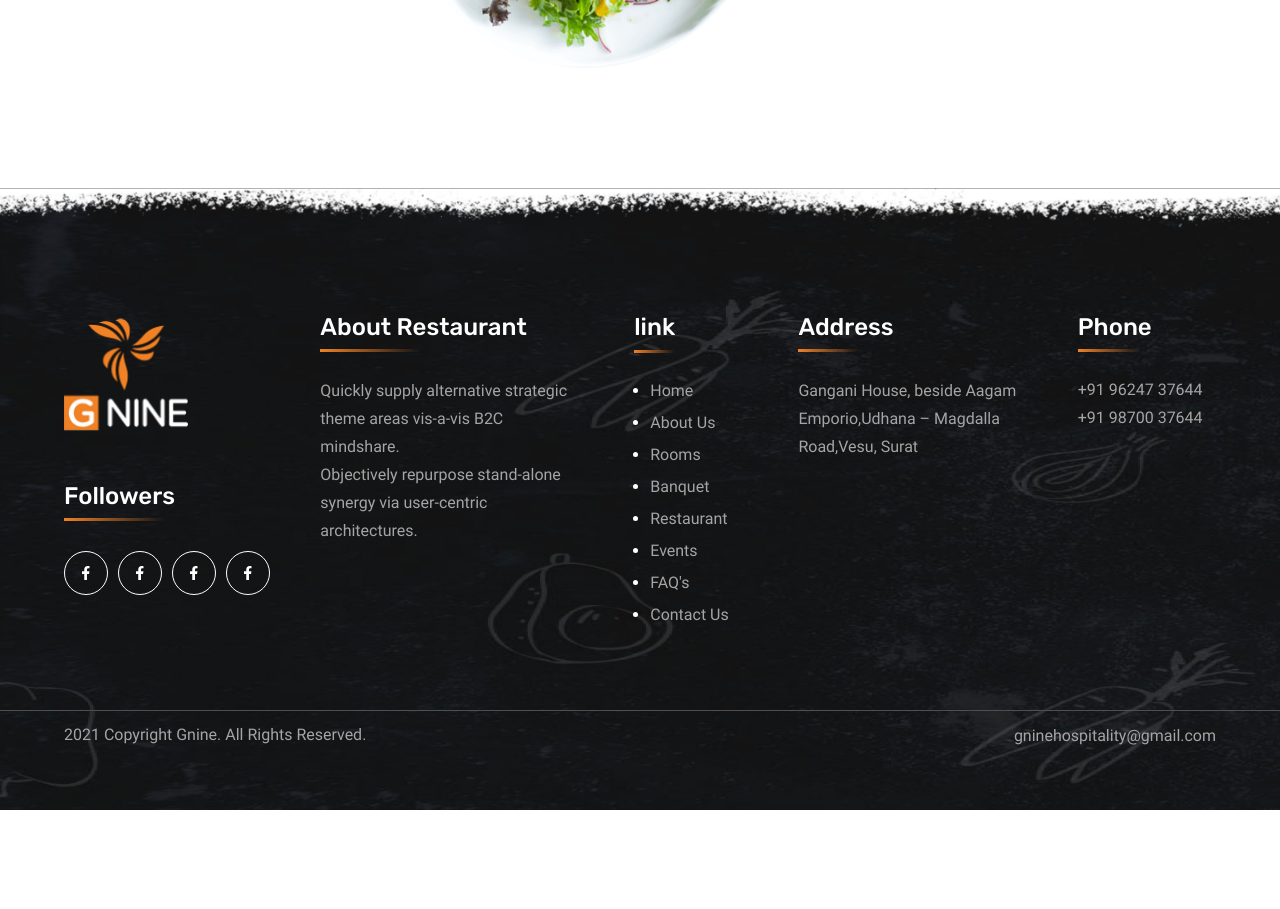
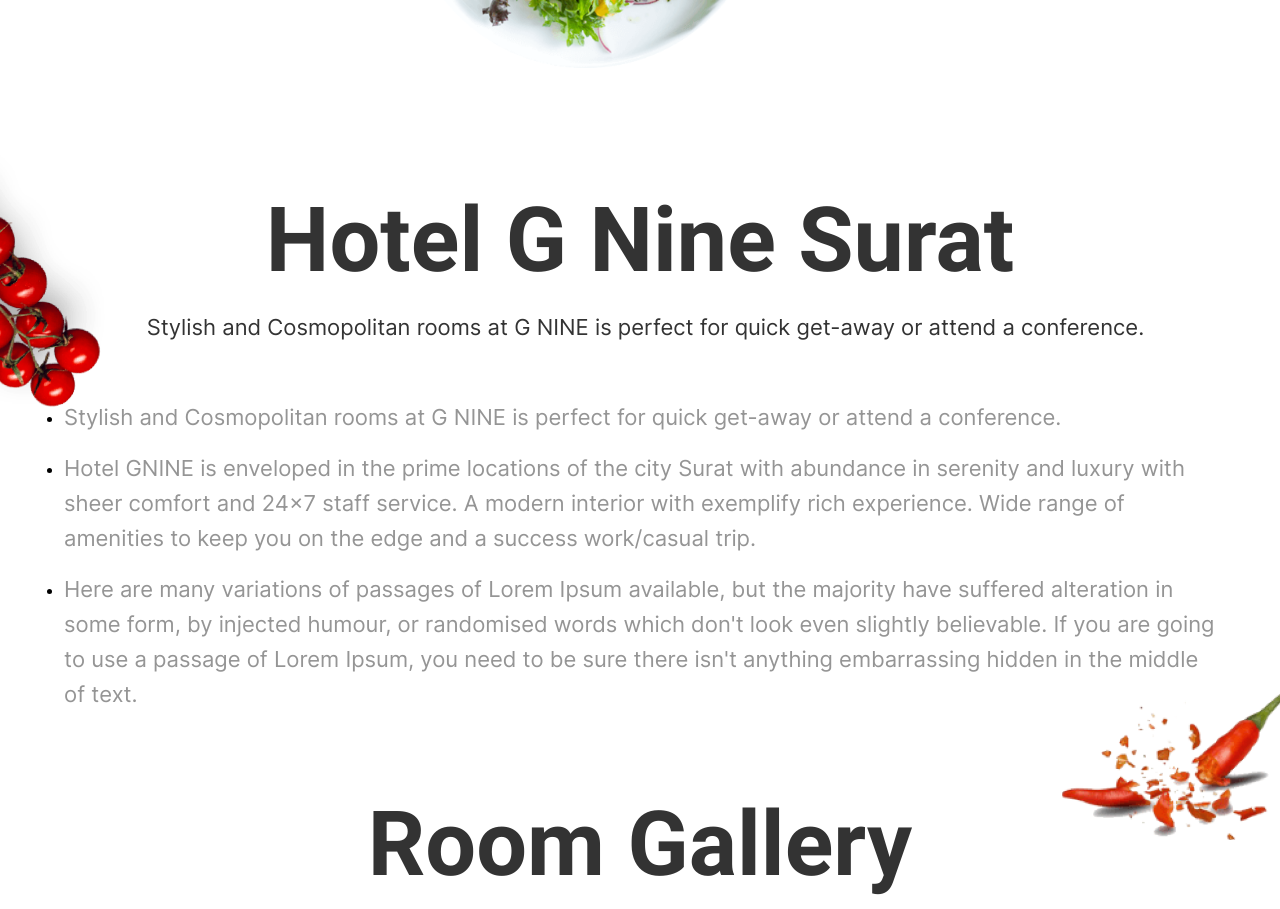
Before and after one commit to ProgrammerAlok/g-nine, a React (Vite) app: page /rooms in a window 1280 px wide. Shown: the part 580-1489 px from the top of the page. Before the commit the page ends 1390 px from the top, so only its background shows below. Built offline with nearby package versions, Linux system fonts and the light colour scheme.

Commit message:
Rooms page done

```diff
--- a/src/Routes.jsx
+++ b/src/Routes.jsx
@@ -15,8 +15,8 @@ import { Home, AboutUs, Banquet, ContactUs, Events, Faqs, Restaurant, Rooms } fr
 
 const ProjectRoutes = () => {
   let element = useRoutes([
-    { path: "/", element: <Home /> },
-    // { path: "/", element: <Home1 /> },
+    // { path: "/", element: <Home /> },
+    { path: "/", element: <Home1 /> },
     { path: "/aboutus", element: <AboutUs /> },
     { path: "/rooms", element: <Rooms /> },
     { path: "/banquet", element: <Banquet /> },
--- /dev/null
+++ b/src/components/PageDescription/index.jsx
@@ -0,0 +1,53 @@
+import { Heading, Img, Text } from "components";
+
+const PageDescription = ({ title, desctiption, list }) => {
+  return (
+    <div className="relative w-full">
+      <div className="absolute top-[-4rem] -z-10">
+        <Img
+          src="images/img_h2_shape2_png_319x127.png"
+          alt="h2shape2png_one"
+          className="w-[30%] z-[1] object-cover"
+        />
+      </div>
+      <div className="absolute right-0 bottom-[-8rem] -z-10">
+        <Img
+          src="images/img_red_chili_2_png_176x240.png"
+          alt="h2shape2png_one"
+          className=" h-[10rem] -z-[1] object-cover"
+        />
+      </div>
+      <div className="flex flex-col items-center justify-start w-[90%] mx-auto gap-[55px] max-w-[1440px] ">
+        <div className="flex flex-col justify-center items-center gap-4">
+          <Heading as="h2">{title}</Heading>
+          {desctiption && (
+            <Text
+              size="xl"
+              as="p"
+              className="ml-[11px] !text-[#333333] !font-inter"
+            >
+              {desctiption}
+            </Text>
+          )}
+        </div>
+        <div className="">
+          <ul className="flex flex-col gap-4">
+            {list.map((item, key) => (
+              <li key={key} className="list-disc">
+                <Text
+                  size="xl"
+                  as="p"
+                  className="!text-gray-500_05 !font-inter"
+                >
+                  {item}
+                </Text>
+              </li>
+            ))}
+          </ul>
+        </div>
+      </div>
+    </div>
+  );
+};
+
+export default PageDescription;
--- /dev/null
+++ b/src/components/Rooms/RoomGallery/index.jsx
@@ -0,0 +1,57 @@
+import { Heading, Img } from 'components';
+
+const RoomGallery = () => {
+    return (
+      <div className="flex flex-col items-center max-w-[1440px] w-[90%] mx-auto justify-start gap-10 my-[5rem]">
+        <Heading as="h3">Room Gallery</Heading>
+        <div className="flex flex-row justify-start items-start w-full gap-[30px]">
+          <div className="flex flex-col items-center justify-start w-[49%] gap-[30px]">
+            <Img
+              src="images/img_rectangle_4371.png"
+              alt="image"
+              className="w-full object-cover rounded-[20px]"
+            />
+            <Img
+              src="images/img_rectangle_4373.png"
+              alt="image_one"
+              className="w-full object-cover rounded-[20px]"
+            />
+            <Img
+              src="images/img_rectangle_4375.png"
+              alt="image_two"
+              className="w-full object-cover rounded-[20px]"
+            />
+            <Img
+              src="images/img_rectangle_4377.png"
+              alt="image_three"
+              className="w-full object-cover rounded-[20px]"
+            />
+          </div>
+          <div className="flex flex-col items-center justify-start w-[49%] mt-[148px] gap-[30px]">
+            <Img
+              src="images/img_rectangle_4372.png"
+              alt="image_four"
+              className="w-full object-cover rounded-[20px]"
+            />
+            <Img
+              src="images/img_rectangle_4374.png"
+              alt="image_five"
+              className="w-full object-cover rounded-[20px]"
+            />
+            <Img
+              src="images/img_rectangle_4376.png"
+              alt="image_six"
+              className="w-full object-cover rounded-[20px]"
+            />
+            <Img
+              src="images/img_rectangle_4378.png"
+              alt="image_seven"
+              className="w-full object-cover rounded-[20px]"
+            />
+          </div>
+        </div>
+      </div>
+    );
+  };
+
+export default RoomGallery
--- /dev/null
+++ b/src/components/Rooms/index.js
@@ -0,0 +1 @@
+export { default as RoomGallery } from './RoomGallery';
--- a/src/pages/Rooms/index.jsx
+++ b/src/pages/Rooms/index.jsx
@@ -1,14 +1,26 @@
-import MainLayout from 'layout/MainLayout'
-import React from 'react'
+import PageDescription from 'components/PageDescription';
+import { RoomGallery } from 'components/Rooms';
+import MainLayout from 'layout/MainLayout';
 
 const Rooms = () => {
+  const Data = [
+    `Stylish and Cosmopolitan rooms at G NINE is perfect for quick get-away or attend a conference.`,
+    `Hotel GNINE is enveloped in the prime locations of the city Surat with abundance in serenity and luxury with sheer comfort and 24×7 staff service. A modern interior with exemplify rich experience. Wide range of amenities to keep you on the edge and a success work/casual trip.`,
+    `Here are many variations of passages of Lorem Ipsum available, but the majority have suffered alteration in some form, by injected humour, or randomised words which don't look even slightly believable. If you are going to use a passage of Lorem Ipsum, you need to be sure there isn't anything embarrassing hidden in the middle of text.`
+  ];
+
   return (
     <MainLayout title={`Rooms`} image='' >
         <main>
-
+            <PageDescription
+              title={`Hotel G Nine Surat`}
+              desctiption={`Stylish and Cosmopolitan rooms at G NINE is perfect for quick get-away or attend a conference.`}
+              list={Data}
+            />
+            <RoomGallery />
         </main>
     </MainLayout>
-  )
+  );
 }
 
-export default Rooms
+export default Rooms;
```
Also changed, not shown: src/pages/Events/index.jsx (+8 -7 lines).
